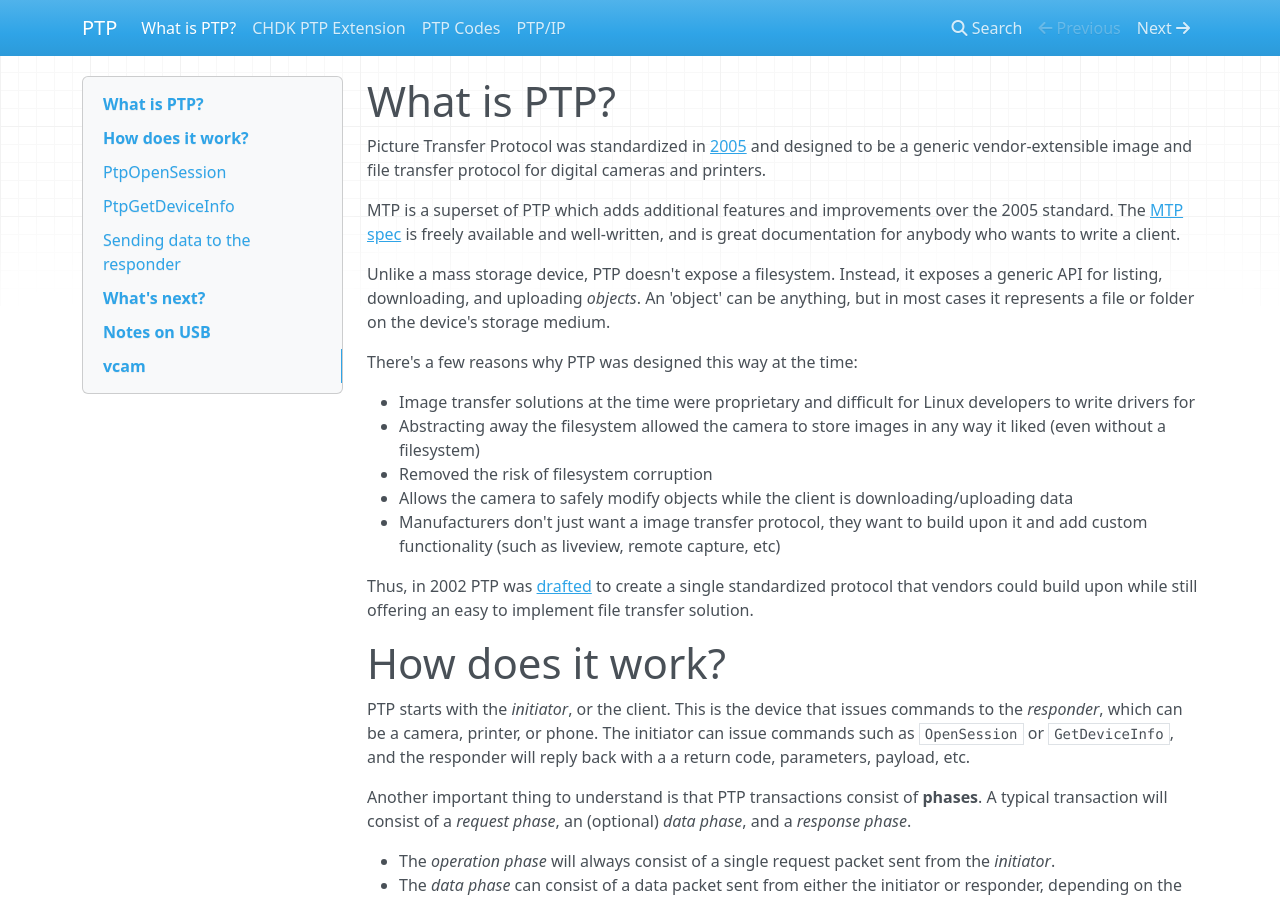
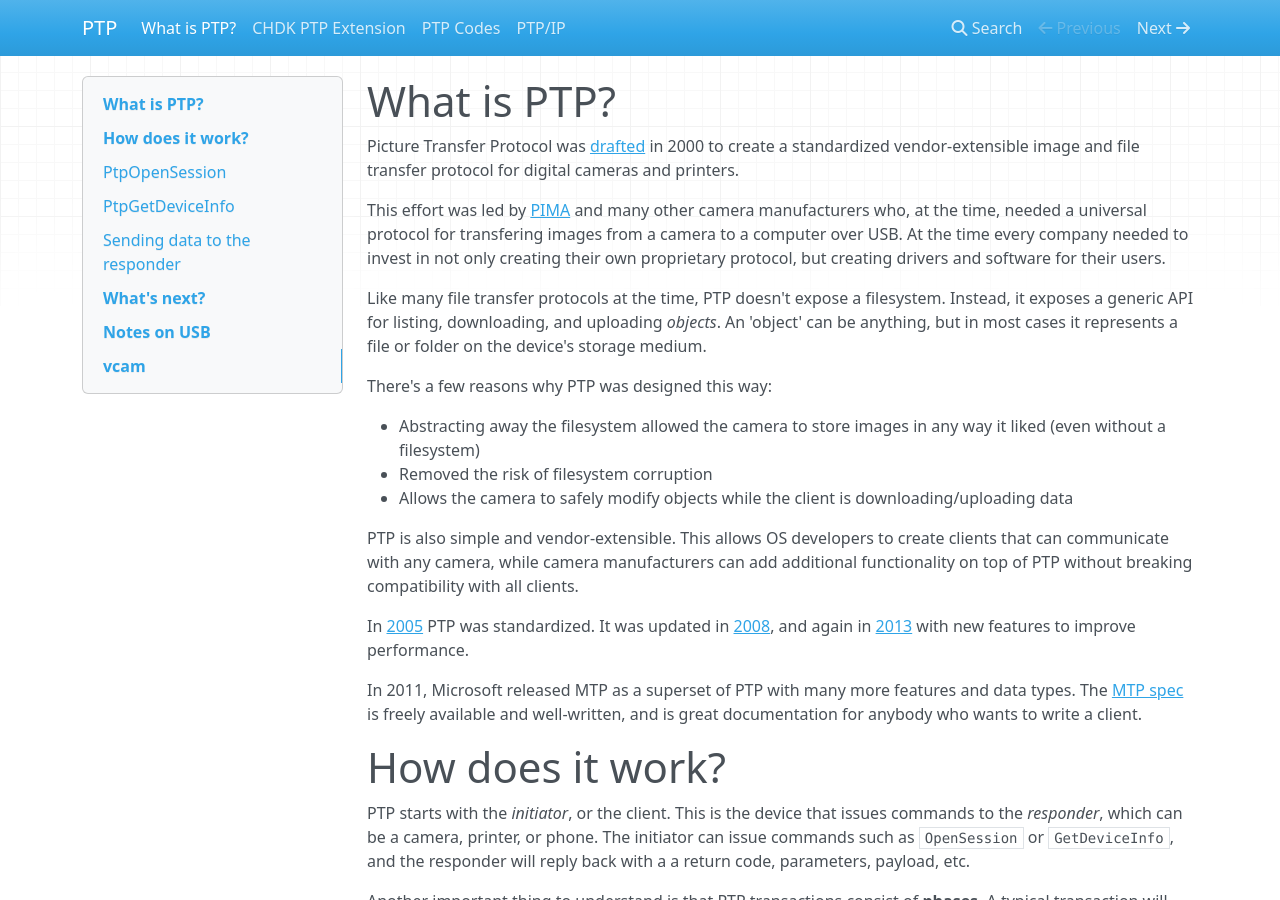
Before and after one commit to petabyt/ptp, an MkDocs documentation site: the page built from docs/index.md, in a window 1280 px wide and 900 px high. Built offline with MkDocs 1.6.1, drawn with Linux system fonts in a browser that asks for light colours; nearby versions of some CDN libraries.

Commit message:
rewrite intro

```diff
--- a/docs/index.md
+++ b/docs/index.md
@@ -1,23 +1,27 @@
 # What is PTP?
-Picture Transfer Protocol was standardized in [2005](https://www.iso.org/standard/37445.html#:~:text=ISO%2015740%3A2005%20provides%20a,image%20storage%20and%20display%20devices.) and designed to be a generic
-vendor-extensible image and file transfer protocol for digital cameras and printers.
+Picture Transfer Protocol was [drafted](https://people.ece.cornell.edu/land/courses/ece4760/FinalProjects/f2012/jmv87/site/files/pima15740-2000.pdf) in 2000 to create a standardized vendor-extensible image
+and file transfer protocol for digital cameras and printers.
 
-MTP is a superset of PTP which adds additional features and improvements over the 2005 standard. The [MTP spec](https://www.usb.org/document-library/media-transfer-protocol-v11-spec-and-mtp-v11-adopters-agreement)
-is freely available and well-written, and is great documentation for anybody who wants to write a client.
+This effort was led by [PIMA](https://www.imaging.org/) and many other camera manufacturers who, at the time, needed a universal protocol for transfering images from a camera
+to a computer over USB. At the time every company needed to invest in not only creating their own proprietary protocol, but creating drivers and software for their users.
 
-Unlike a mass storage device, PTP doesn't expose a filesystem.
+Like many file transfer protocols at the time, PTP doesn't expose a filesystem.
 Instead, it exposes a generic API for listing, downloading, and uploading *objects*. An 'object' can be anything, but in most cases it represents a file or folder on the device's storage medium.
 
-There's a few reasons why PTP was designed this way at the time:
+There's a few reasons why PTP was designed this way:
 
-- Image transfer solutions at the time were proprietary and difficult for Linux developers to write drivers for
 - Abstracting away the filesystem allowed the camera to store images in any way it liked (even without a filesystem)
 - Removed the risk of filesystem corruption
 - Allows the camera to safely modify objects while the client is downloading/uploading data
-- Manufacturers don't just want a image transfer protocol, they want to build upon it and add custom functionality (such as liveview, remote capture, etc)
 
-Thus, in 2002 PTP was [drafted](https://people.ece.cornell.edu/land/courses/ece4760/FinalProjects/f2012/jmv87/site/files/PTP%20Protocol.pdf)
-to create a single standardized protocol that vendors could build upon while still offering an easy to implement file transfer solution.
+PTP is also simple and vendor-extensible. This allows OS developers to create clients that can communicate with any camera,
+while camera manufacturers can add additional functionality on top of PTP without breaking compatibility with all clients.
+
+In [2005](https://www.iso.org/standard/37445.html#:~:text=ISO%2015740%3A2005%20provides%20a,image%20storage%20and%20display%20devices.) PTP was standardized. It was updated in [2008](https://www.iso.org/standard/45344.html),
+and again in [2013](https://www.iso.org/standard/63602.html) with new features to improve performance.
+
+In 2011, Microsoft released MTP as a superset of PTP with many more features and data types. The [MTP spec](https://www.usb.org/document-library/media-transfer-protocol-v11-spec-and-mtp-v11-adopters-agreement)
+is freely available and well-written, and is great documentation for anybody who wants to write a client.
 
 # How does it work?
 PTP starts with the *initiator*, or the client. This is the device that issues commands to the *responder*, which can be a camera, printer, or phone.
```
